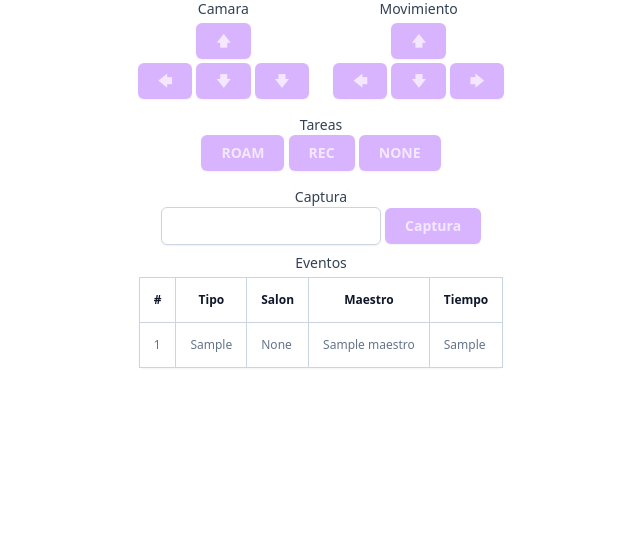
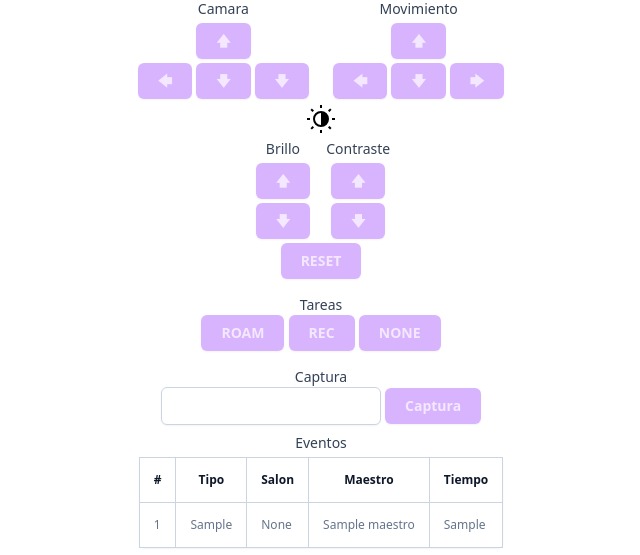
Before and after one commit to julianparra1/prefectobot, a Flask app: page / in a window 1280 px wide. Shown: the part 574-1129 px from the top of the page, without its empty margins (319-959 px from the left). Before the commit the page ends 942 px from the top, so only its background shows below. Run offline with Flask 2, Linux system fonts and the light colour scheme; tables that the repository leaves empty hold one stand-in row (values such as "Sample post"); parts of the project's set-up code (start-up, migrations or seed data) failed here and were passed over.

Commit message:
Brightness & Contrast controls

```diff
--- a/cogs/movement.py
+++ b/cogs/movement.py
@@ -89,7 +89,6 @@ def _move(Global):
                 d.stop()
                 i.stop()
             if Global.f == 'f':
-                print(f'global movement: {Global.f}')
                 d.value= 1
                 i.value= 1
             if Global.f == 'l':
--- a/cogs/processing.py
+++ b/cogs/processing.py
@@ -51,8 +51,10 @@ def _capture(read_frame_list, Global, worker_num):
             # Escribir frame para el worker con el id que sigue
             frame = picam2.capture_array("main")
 
-            #Brillo
-            cv2.convertScaleAbs(frame, alpha=Global.alpha, beta=Global.beta)
+            # Brillo y contraste
+            # https://docs.opencv.org/3.4/d2/de8/group__core__array.html#ga3460e9c9f37b563ab9dd550c4d8c4e7d
+            frame = cv2.convertScaleAbs(frame, alpha=Global.alpha, beta=Global.beta)
+
             resized = cv2.resize(frame, (0, 0), fx=0.25, fy=0.25)
 
             read_frame_list[Global.buff_num] = resized
--- a/main.py
+++ b/main.py
@@ -103,10 +103,10 @@ def handle_message(id):
 def handle_message(data):
     movement.servo(arg=data)
 
-# TODO: CONTROL DE RUEDAS
 @socketio.on('motor')  # Controlar Ruedas
 def handle_message(data):
-    processing.set_task(Global, 'none')
+    if data != 's':
+        processing.set_task(Global, 'none')
     Global.f = data
 
 # Cambiar la tarea actual de el robot
@@ -121,6 +121,26 @@ def handle_message(data):
 def handle_message(data):
     processing.capture(Global, data)
 
+@socketio.on('brightness')
+def handle_message(data):
+    if data == '+' and Global.beta < 100:
+        Global.beta += 10
+    elif data == '-' and Global.beta > -100:
+        Global.beta -= 10
+
+@socketio.on('contrast')
+def handle_message(data):
+    if data == '+' and Global.alpha < 4:
+        Global.alpha += 0.1
+    elif data == '-' and Global.alpha > 0:
+        Global.alpha -= 0.1
+
+
+@socketio.on('reset')
+def handle_message():
+    Global.alpha = 1
+    Global.beta = 0
+
 
 if __name__ == '__main__':
     # Inicializa los procesos para el procesamiento de imagenes
--- a/static/output.css
+++ b/static/output.css
@@ -568,6 +568,10 @@ video {
   border-collapse: collapse;
 }
 
+.transform {
+  transform: translate(var(--tw-translate-x), var(--tw-translate-y)) rotate(var(--tw-rotate)) skewX(var(--tw-skew-x)) skewY(var(--tw-skew-y)) scaleX(var(--tw-scale-x)) scaleY(var(--tw-scale-y));
+}
+
 .cursor-pointer {
   cursor: pointer;
 }
@@ -583,6 +587,11 @@ video {
 .gap-x-6 {
   -moz-column-gap: 1.5rem;
        column-gap: 1.5rem;
+}
+
+.gap-x-3 {
+  -moz-column-gap: 0.75rem;
+       column-gap: 0.75rem;
 }
 
 .rounded-md {
@@ -760,6 +769,10 @@ video {
 }
 
 @media (min-width: 768px) {
+  .md\:flex {
+    display: flex;
+  }
+
   .md\:text-sm {
     font-size: 0.875rem;
     line-height: 1.25rem;
--- a/templates/index.html
+++ b/templates/index.html
@@ -5,7 +5,7 @@
 <div class="">
     <img src="{{ url_for('video_feed') }}" height="427px" width="582px">
 </div>
-<div class="flex gap-x-6">
+<div class="md:flex gap-x-6">
     <div class="mt-1 flex flex-col items-center" style="font-size: 0px;">
         <div class="">
             <svg xmlns="http://www.w3.org/2000/svg" width="32" height="32" fill="currentColor" class="bi bi-camera" viewBox="0 0 16 12"> <path d="M15 12a1 1 0 0 1-1 1H2a1 1 0 0 1-1-1V6a1 1 0 0 1 1-1h1.172a3 3 0 0 0 2.12-.879l.83-.828A1 1 0 0 1 6.827 3h2.344a1 1 0 0 1 .707.293l.828.828A3 3 0 0 0 12.828 5H14a1 1 0 0 1 1 1v6zM2 4a2 2 0 0 0-2 2v6a2 2 0 0 0 2 2h12a2 2 0 0 0 2-2V6a2 2 0 0 0-2-2h-1.172a2 2 0 0 1-1.414-.586l-.828-.828A2 2 0 0 0 9.172 2H6.828a2 2 0 0 0-1.414.586l-.828.828A2 2 0 0 1 3.172 4H2z"/> <path d="M8 11a2.5 2.5 0 1 1 0-5 2.5 2.5 0 0 1 0 5zm0 1a3.5 3.5 0 1 0 0-7 3.5 3.5 0 0 0 0 7zM3 6.5a.5.5 0 1 1-1 0 .5.5 0 0 1 1 0z"/> </svg>
@@ -42,6 +42,44 @@
         </div>
     </div>
 </div>
+
+<div class="mt-1">
+    <svg fill="#000000" width="32px" height="32px" viewBox="0 0 32 32" id="icon" xmlns="http://www.w3.org/2000/svg"><defs><style>.cls-1{fill:none;}</style></defs><title>brightness-contrast</title><rect x="15" y="2" width="2" height="3"/><rect x="27" y="15" width="3" height="2"/><rect x="15" y="27" width="2" height="3"/><rect x="2" y="15" width="3" height="2"/><rect x="6.22" y="5.73" width="2" height="3" transform="translate(-3 7.23) rotate(-45)"/><rect x="23.27" y="6.23" width="3" height="2" transform="translate(2.14 19.63) rotate(-45)"/><rect x="23.77" y="23.27" width="2" height="3" transform="translate(-10.26 24.77) rotate(-45)"/><polygon points="5.47 25.13 7.59 23 9 24.42 6.88 26.54 5.47 25.13"/><path d="M16,8a8,8,0,1,0,8,8A8,8,0,0,0,16,8Zm0,14a6,6,0,0,1,0-12Z"/><rect id="_Transparent_Rectangle_" data-name="&lt;Transparent Rectangle&gt;" class="cls-1" width="32" height="32"/></svg>
+</div>
+
+<div class="flex gap-x-3">
+
+    <div class="mt-1 flex flex-col items-center" style="font-size: 0px;">
+        <div class="">
+            <label class="text-sm font-medium text-slate-700">Brillo</label>
+        </div>
+        <div class="mt-1">
+            <button class="bg-purple-300 hover:bg-purple-400 cursor-pointer px-5 py-2 text-sm leading-5 rounded-md font-semibold text-purple-100 shadow-sm" id="bUp">🡅</button>
+        </div>
+        <div class="mt-1">
+            <button class="mx-1 bg-purple-300 hover:bg-purple-400 cursor-pointer px-5 py-2 text-sm leading-5 rounded-md font-semibold text-purple-100 shadow-sm" id="bDown">🡇</button>
+        </div>
+    </div>
+
+    <div class="mt-1 flex flex-col items-center" style="font-size: 0px;">
+
+        <div class="">
+            <label class="text-sm font-medium text-slate-700">Contraste</label>
+        </div>
+
+        <div class="mt-1">
+            <button class="bg-purple-300 hover:bg-purple-400 cursor-pointer px-5 py-2 text-sm leading-5 rounded-md font-semibold text-purple-100 shadow-sm" id="cnUp">🡅</button>
+        </div>
+        <div class="mt-1">
+            <button class="mx-1 bg-purple-300 hover:bg-purple-400 cursor-pointer px-5 py-2 text-sm leading-5 rounded-md font-semibold text-purple-100 shadow-sm" id="cnDown">🡇</button>
+        </div>
+    </div>
+</div>
+<div class="mt-1">
+    <button class="mx-1 bg-purple-300 hover:bg-purple-400 cursor-pointer px-5 py-2 text-sm leading-5 rounded-md font-semibold text-purple-100 shadow-sm" id="reset">RESET</button>
+</div>
+
+
 
 <div class="mt-4 flex flex-col items-center">
     <div>
@@ -116,6 +154,7 @@
     $("#imgCapture").click(function () {
 	socket.emit('capture', $("#name").val());
     })
+
     $("#cUp").click('click', function () {
         console.log("+y");
         socket.emit("servo", "+y");
@@ -168,6 +207,23 @@
         socket.emit("set_task", "none");
     })
 
+    $("#bUp").click(function () {
+        socket.emit("brightness", "+");
+    })
+    $("#bDown").click(function () {
+        socket.emit("brightness", "-");
+    })
+
+    $("#cnUp").click(function () {
+        socket.emit("contrast", "+");
+    })
+    $("#cnDown").click(function () {
+        socket.emit("contrast", "-");
+    })
+
+    $("#reset").click(function () {
+        socket.emit("reset");
+    })
     socket.on("event", ({id, tipo, salon, maestro, tiempo}) => {
         addRow(id, tipo, salon, maestro, tiempo)
     });
```
